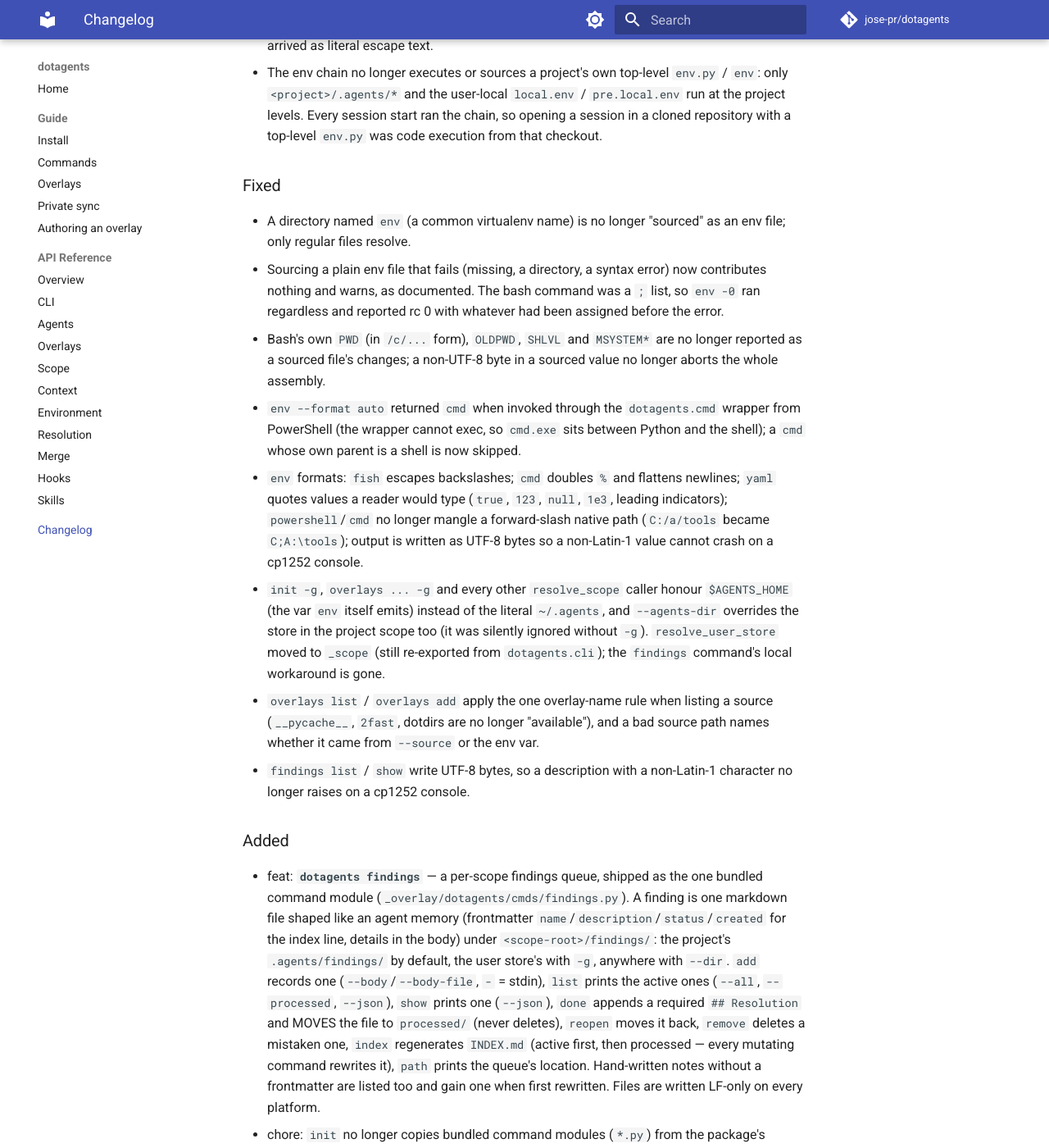
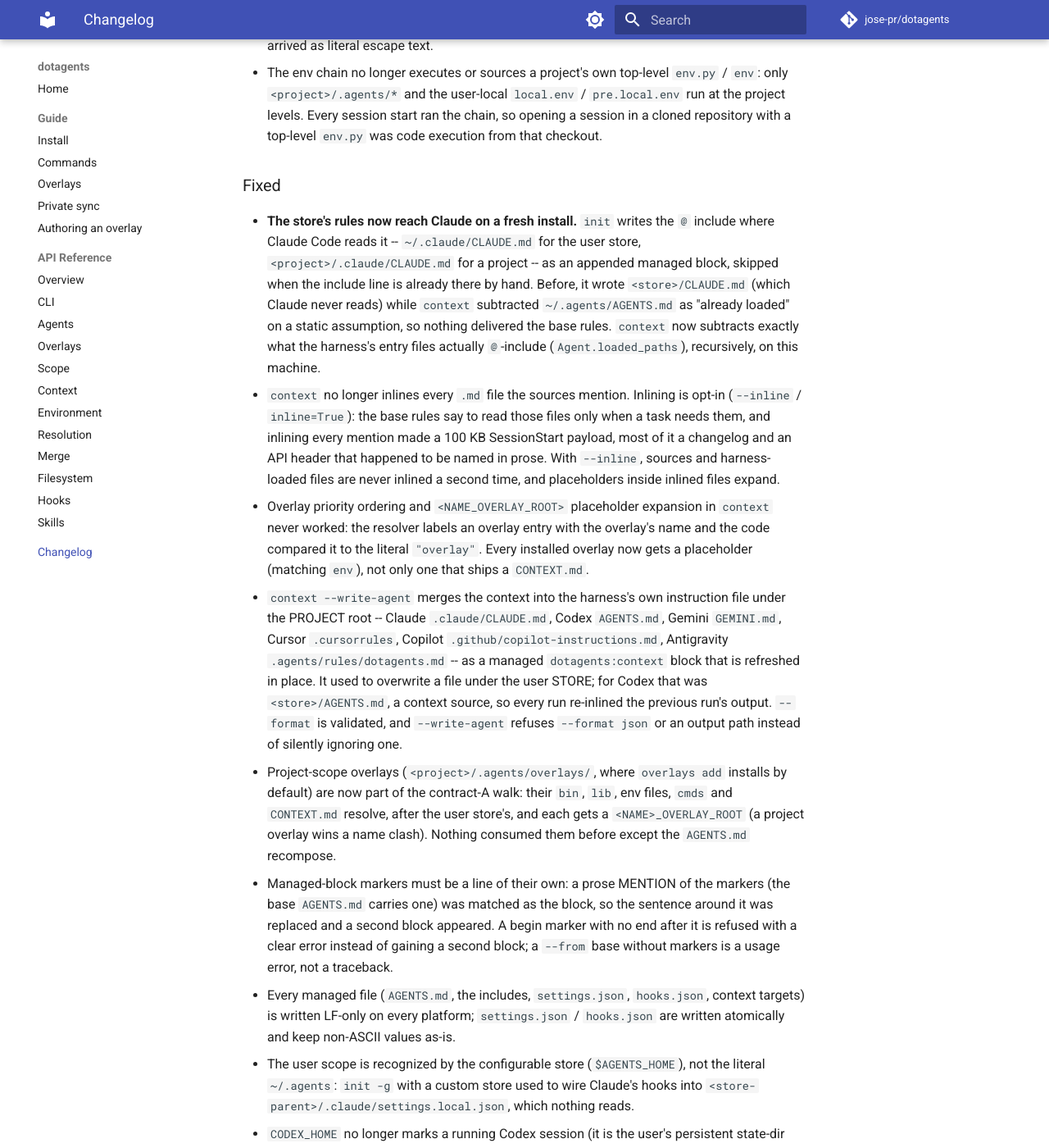
Before and after one commit to jose-pr/dotagents, an MkDocs documentation site: the page built from docs/changelog.md, in a window 1280 px wide and 1400 px high, scrolled down 525 px. Shown: the whole window at 82% size. Built offline with MkDocs 1.6.1 and Material for MkDocs 9.7.7, drawn with Linux system fonts in a browser that asks for light colours; comment, search, counter and statistics services are not loaded; some of the changed text lies outside the part shown.

Commit message:
docs: changelog, API header and docs page for the context/last-mile batch and _fs

```diff
--- a/CHANGELOG.md
+++ b/CHANGELOG.md
@@ -23,6 +23,60 @@ and this project adheres to [Semantic Versioning](https://semver.org/).
 
 ### Fixed
 
+- **The store's rules now reach Claude on a fresh install.** `init` writes the
+  `@` include where Claude Code reads it -- `~/.claude/CLAUDE.md` for the user
+  store, `<project>/.claude/CLAUDE.md` for a project -- as an appended managed
+  block, skipped when the include line is already there by hand. Before, it
+  wrote `<store>/CLAUDE.md` (which Claude never reads) while `context`
+  subtracted `~/.agents/AGENTS.md` as "already loaded" on a static assumption,
+  so nothing delivered the base rules. `context` now subtracts exactly what
+  the harness's entry files actually `@`-include (`Agent.loaded_paths`),
+  recursively, on this machine.
+- `context` no longer inlines every `.md` file the sources mention. Inlining is
+  opt-in (`--inline` / `inline=True`): the base rules say to read those files
+  only when a task needs them, and inlining every mention made a 100 KB
+  SessionStart payload, most of it a changelog and an API header that
+  happened to be named in prose. With `--inline`, sources and harness-loaded
+  files are never inlined a second time, and placeholders inside inlined
+  files expand.
+- Overlay priority ordering and `<NAME_OVERLAY_ROOT>` placeholder expansion in
+  `context` never worked: the resolver labels an overlay entry with the
+  overlay's name and the code compared it to the literal `"overlay"`. Every
+  installed overlay now gets a placeholder (matching `env`), not only one that
+  ships a `CONTEXT.md`.
+- `context --write-agent` merges the context into the harness's own
+  instruction file under the PROJECT root -- Claude `.claude/CLAUDE.md`, Codex
+  `AGENTS.md`, Gemini `GEMINI.md`, Cursor `.cursorrules`, Copilot
+  `.github/copilot-instructions.md`, Antigravity `.agents/rules/dotagents.md`
+  -- as a managed `dotagents:context` block that is refreshed in place. It
+  used to overwrite a file under the user STORE; for Codex that was
+  `<store>/AGENTS.md`, a context source, so every run re-inlined the previous
+  run's output. `--format` is validated, and `--write-agent` refuses `--format
+  json` or an output path instead of silently ignoring one.
+- Project-scope overlays (`<project>/.agents/overlays/`, where `overlays add`
+  installs by default) are now part of the contract-A walk: their `bin`,
+  `lib`, env files, `cmds` and `CONTEXT.md` resolve, after the user store's,
+  and each gets a `<NAME>_OVERLAY_ROOT` (a project overlay wins a name clash).
+  Nothing consumed them before except the `AGENTS.md` recompose.
+- Managed-block markers must be a line of their own: a prose MENTION of the
+  markers (the base `AGENTS.md` carries one) was matched as the block, so the
+  sentence around it was replaced and a second block appeared. A begin marker
+  with no end after it is refused with a clear error instead of gaining a
+  second block; a `--from` base without markers is a usage error, not a
+  traceback.
+- Every managed file (`AGENTS.md`, the includes, `settings.json`, `hooks.json`,
+  context targets) is written LF-only on every platform; `settings.json` /
+  `hooks.json` are written atomically and keep non-ASCII values as-is.
+- The user scope is recognized by the configurable store (`$AGENTS_HOME`), not
+  the literal `~/.agents`: `init -g` with a custom store used to wire Claude's
+  hooks into `<store-parent>/.claude/settings.local.json`, which nothing reads.
+- `CODEX_HOME` no longer marks a running Codex session (it is the user's
+  persistent state-dir override, exported from a shell profile); the
+  `CODEX_SANDBOX*` vars still do, and `CODEX_HOME` still locates the config.
+- An unknown `--agents` name no longer overrides a pinned identity in `env`.
+- An overlay cannot be named like a contract-A level (`user`, `project`,
+  `system`, `project-root`, `default`, `overlay`); its dir name is its level
+  label in the walk and would collide with the per-level filename keys.
 - A directory named `env` (a common virtualenv name) is no longer "sourced" as
   an env file; only regular files resolve.
 - Sourcing a plain env file that fails (missing, a directory, a syntax error)
--- a/mkdocs.yml
+++ b/mkdocs.yml
@@ -44,6 +44,7 @@ nav:
       - Environment: api/env.md
       - Resolution: api/resolve.md
       - Merge: api/merge.md
+      - Filesystem: api/fs.md
       - Hooks: api/hooks.md
       - Skills: api/skills.md
   - Changelog: changelog.md
```
Also changed, not shown: docs/api/fs.md (added, +3 -0 lines), docs/api/reference.md (+4 -1 lines), src/dotagents/AGENTS.md (+43 -9 lines).
